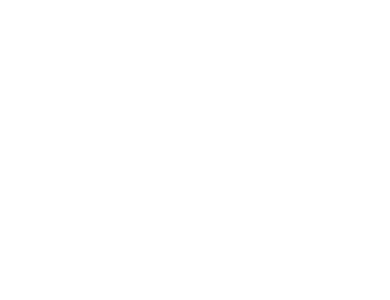
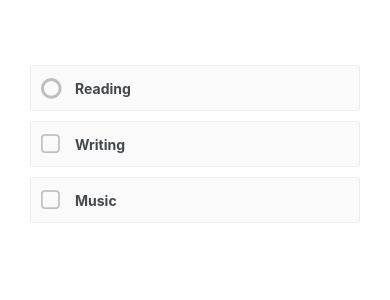
Before and after one commit to JeromeStartup/study_reactnative_expo_programming-knowledge, a React Native app: screen / in a window 390 px wide. Shown: the top 300 px of the page. Built offline with nearby package versions, Linux system fonts and the light colour scheme.

Commit message:
done this task

```diff
--- a/App.js
+++ b/App.js
@@ -1,10 +1,39 @@
-import { View } from 'react-native';
+import { useState } from 'react';
+import { Alert, View } from 'react-native';
+import { CheckBox } from 'react-native-elements';
 import styles from './styles';
 
 export default function App() {
+  const [reading, setReading] = useState(false);
+  const [writing, setWriting] = useState(false);
+  const [music, setMusic] = useState(false);
+
+  const hobbies = []
+
+  const click = () => {
+    if (reading === true) {
+      hobbies.push("reading")
+    }
+    if (writing === true) {
+      hobbies.push("reading")
+    }
+    if (music === true) {
+      hobbies.push("reading")
+    }
+
+    Alert.alert("Hobbies", "Hello user, your hobbies are " + hobbies.toString())
+  }
   return (
     <View style={styles.container}>
-
+      <CheckBox
+      title="Reading"
+      checked={reading}
+      onPress={() => setReading(!reading)}
+      checkedIcon="dot-circle-o"
+      uncheckedIcon="circle-o"
+      />
+      <CheckBox title="Writing" checked={writing} onPress={() => setReading(!writing)} />
+      <CheckBox title="Music" checked={music} onPress={() => setReading(!music)} />
     </View>
   );
 }
```
